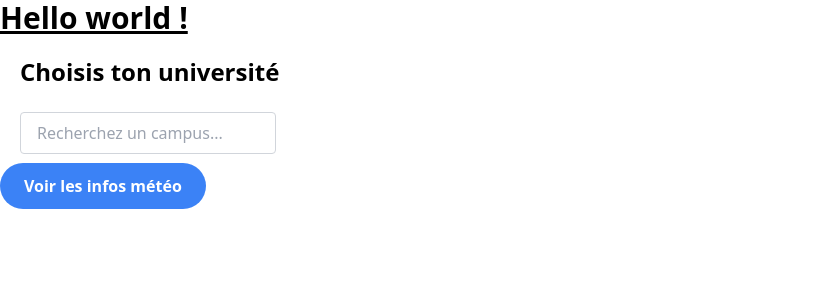
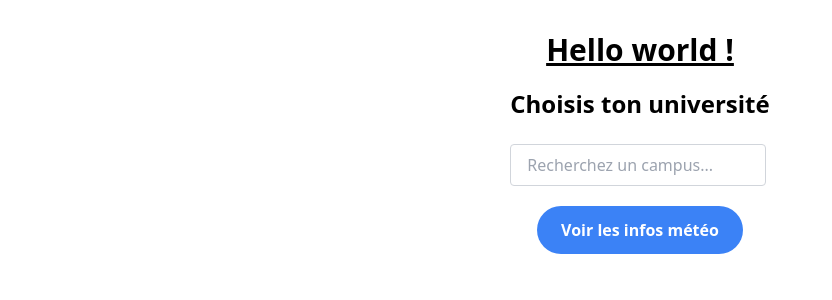
Before and after one commit to Lucas-Matusiak/meteo-campus, a Nuxt app: page / in a window 1280 px wide. Shown: the top 300 px of the page, without its empty margins (0-832 px from the left). Built offline with nearby package versions, Linux system fonts and the light colour scheme.

Commit message:
centrage affichage accueil

```diff
--- a/pages/index.vue
+++ b/pages/index.vue
@@ -1,5 +1,5 @@
 <template>
-    <div>
+    <div class="m-8 flex justify-center items-center flex-col">
       <h1 class="text-3xl font-bold underline">Hello world !</h1>
       <BarreDeRecherche />
       <NuxtLink to="/meteo" class="px-6 py-3 bg-blue-500 text-white font-bold rounded-full hover:bg-blue-700 transition duration-300 ease-in-out">
```
